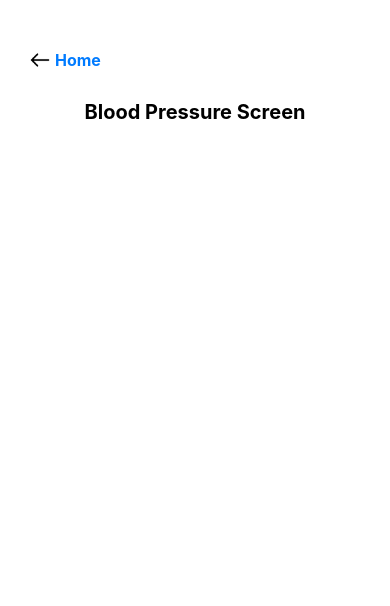
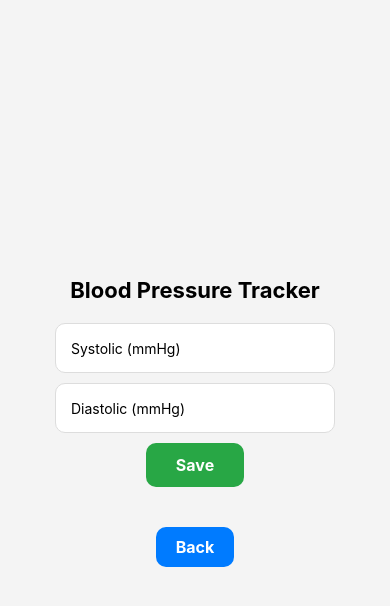
Before and after one commit to ataberkkizlier/HealthAPPFinal, a React Native app: screen /CategoryBloodPressure in a window 390 px wide. Shown: the top 606 px of the page. Built offline with nearby package versions, Linux system fonts and the light colour scheme.

Commit message:
added functionalities to the categories page only 'steps' category remains

```diff
--- a/screens/BloodPressure.js
+++ b/screens/BloodPressure.js
@@ -1,23 +1,92 @@
-import React from 'react';
-import { View, Text, StyleSheet, TouchableOpacity, Image } from 'react-native';
-import { useNavigation } from '@react-navigation/native';
+import React, { useState, useEffect } from "react";
+import { View, Text, TextInput, TouchableOpacity, StyleSheet, Alert } from "react-native";
+import AsyncStorage from "@react-native-async-storage/async-storage";
+import { useNavigation } from "@react-navigation/native";
 
-const Nutrition = () => {
+const BloodPressure = () => {
+  const [systolic, setSystolic] = useState("");
+  const [diastolic, setDiastolic] = useState("");
+  const [lastSaved, setLastSaved] = useState(null);
   const navigation = useNavigation();
+
+  // Load last saved blood pressure value from AsyncStorage
+  useEffect(() => {
+    const loadBloodPressure = async () => {
+      try {
+        const savedData = await AsyncStorage.getItem("bloodPressure");
+        if (savedData) {
+          setLastSaved(JSON.parse(savedData));
+        }
+      } catch (error) {
+        console.error("Error loading data:", error);
+      }
+    };
+    loadBloodPressure();
+  }, []);
+
+  // Save blood pressure values
+  const saveBloodPressure = async () => {
+    if (!systolic || !diastolic) {
+      Alert.alert("Error", "Please enter systolic and diastolic values.");
+      return;
+    }
+
+    const newEntry = {
+      systolic,
+      diastolic,
+      date: new Date().toLocaleString(),
+    };
+
+    try {
+      await AsyncStorage.setItem("bloodPressure", JSON.stringify(newEntry));
+      setLastSaved(newEntry);
+      Alert.alert("Success", "Blood pressure saved!");
+      setSystolic("");
+      setDiastolic("");
+    } catch (error) {
+      console.error("Error saving data:", error);
+      Alert.alert("Error", "Failed to save blood pressure.");
+    }
+  };
 
   return (
     <View style={styles.container}>
-            { /* Back Button */}
-            <TouchableOpacity
-                style={styles.backButton}
-                onPress={() => navigation.navigate('Main')} // Go back to Home
-            >
-                <Image source={require('../assets/icons/back.png')} style={styles.backIcon} />
-                <Text style={styles.backText}>Home</Text>
+      <Text style={styles.title}>Blood Pressure Tracker</Text>
+
+      <TextInput
+        style={styles.input}
+        placeholder="Systolic (mmHg)"
+        keyboardType="numeric"
+        value={systolic}
+        onChangeText={setSystolic}
+      />
+
+      <TextInput
+        style={styles.input}
+        placeholder="Diastolic (mmHg)"
+        keyboardType="numeric"
+        value={diastolic}
+        onChangeText={setDiastolic}
+      />
+
+      <TouchableOpacity style={styles.saveButton} onPress={saveBloodPressure}>
+        <Text style={styles.saveButtonText}>Save</Text>
       </TouchableOpacity>
 
-            {/* Screen Title */}
-            <Text style={styles.text}>Blood Pressure Screen</Text>
+      {lastSaved && (
+        <View style={styles.lastSavedContainer}>
+          <Text style={styles.lastSavedText}>Last Saved Value:</Text>
+          <Text style={styles.lastSavedValue}>
+            {lastSaved.systolic}/{lastSaved.diastolic} mmHg
+          </Text>
+          <Text style={styles.lastSavedDate}>{lastSaved.date}</Text>
+        </View>
+      )}
+
+      {/* Back Button */}
+      <TouchableOpacity style={styles.backButton} onPress={() => navigation.goBack()}>
+        <Text style={styles.backButtonText}>Back</Text>
+      </TouchableOpacity>
     </View>
   );
 };
@@ -25,34 +94,70 @@ const Nutrition = () => {
 const styles = StyleSheet.create({
   container: {
     flex: 1,
-        alignItems: 'center',
-        backgroundColor: '#fff',
-        paddingTop: 50,
+    padding: 20,
+    backgroundColor: "#f4f4f4",
+    justifyContent: "center",
+    alignItems: "center",
+  },
+  title: {
+    fontSize: 22,
+    fontWeight: "bold",
+    marginBottom: 20,
+  },
+  input: {
+    width: "80%",
+    height: 50,
+    borderWidth: 1,
+    borderColor: "#ddd",
+    backgroundColor: "#fff",
+    borderRadius: 10,
+    paddingHorizontal: 15,
+    marginBottom: 10,
+  },
+  saveButton: {
+    backgroundColor: "#28a745",
+    paddingVertical: 12,
+    paddingHorizontal: 30,
+    borderRadius: 10,
+    marginBottom: 20,
+  },
+  saveButtonText: {
+    color: "#fff",
+    fontSize: 16,
+    fontWeight: "bold",
+  },
+  lastSavedContainer: {
+    backgroundColor: "#fff",
+    padding: 15,
+    borderRadius: 10,
+    alignItems: "center",
+    marginTop: 10,
+  },
+  lastSavedText: {
+    fontSize: 16,
+    fontWeight: "bold",
+  },
+  lastSavedValue: {
+    fontSize: 20,
+    fontWeight: "bold",
+    color: "#007bff",
+  },
+  lastSavedDate: {
+    fontSize: 14,
+    color: "#555",
   },
   backButton: {
-        position: 'absolute',
-        top: 40,
-        left: 20,
-        flexDirection: 'row',
-        alignItems: 'center',
-        padding: 10,
+    marginTop: 20,
+    paddingVertical: 10,
+    paddingHorizontal: 20,
+    backgroundColor: "#007bff",
+    borderRadius: 10,
   },
-    backIcon: {
-        width: 20,
-        height: 20,
-        resizeMode: 'contain',
-    },
-    backText: {
-        marginLeft: 5,
+  backButtonText: {
+    color: "#fff",
     fontSize: 16,
-        fontWeight: 'bold',
-        color: '#007bff',
-    },
-    text: {
-        fontSize: 20,
-        fontWeight: 'bold',
-        marginTop: 50,
+    fontWeight: "bold",
   },
 });
 
-export default Nutrition;
+export default BloodPressure;
```
Lines whose indentation alone changed are shown as unchanged.
